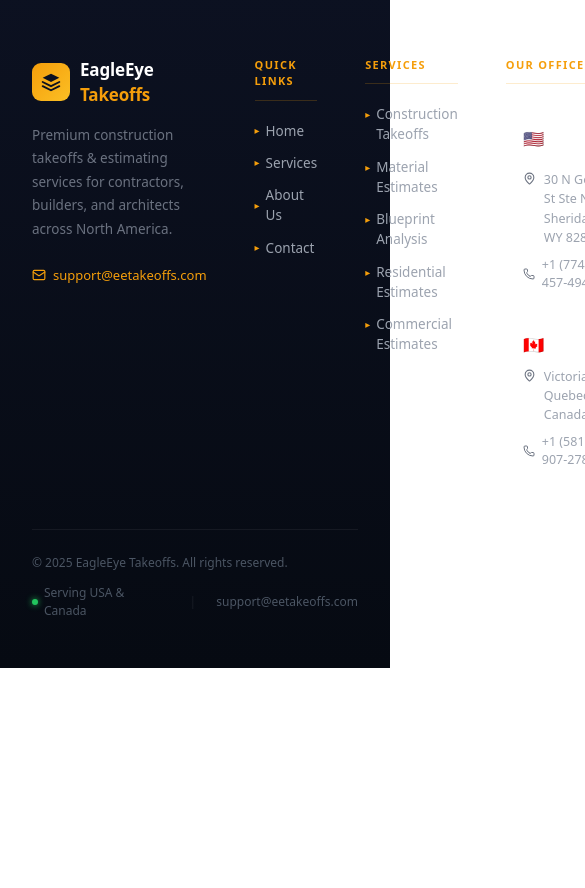
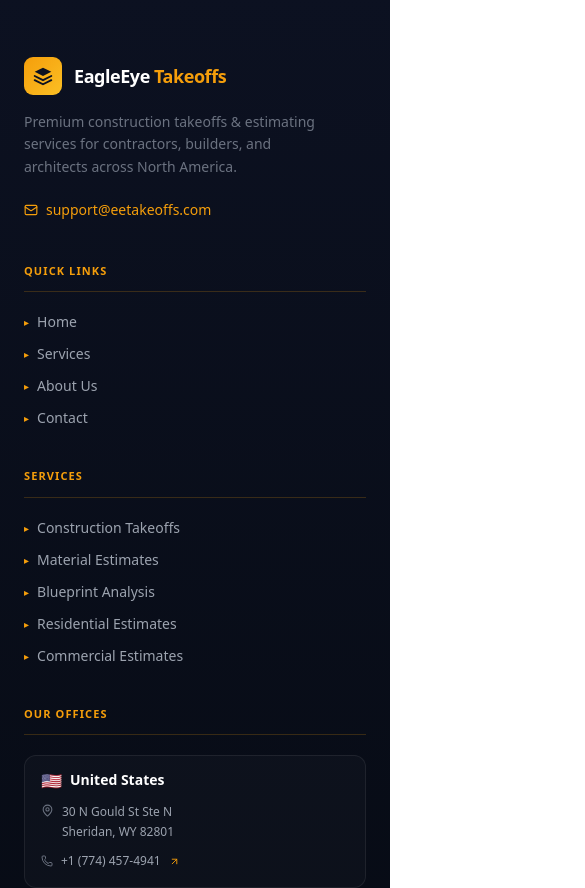
Before and after one commit to muhamadwaqas429/eagleeye-takeoffs, a React (Vite) app: page /contact in a window 390 px wide. Shown: the part 1620-2508 px from the top of the page, 585 px wide, since content can reach past the window. Before the commit the page ends 2288 px from the top, so only its background shows below. Built offline with nearby package versions, Linux system fonts and the light colour scheme.

Commit message:
feat:responsivness for mobile

```diff
--- a/src/components/Footer.jsx
+++ b/src/components/Footer.jsx
@@ -38,22 +38,15 @@
 
 function SectionHeading({ children }) {
   return (
-    <div style={{ marginBottom: "20px" }}>
     <h3
+      className="text-[11px] font-bold uppercase tracking-widest pb-3 mb-5"
       style={{
-          fontSize: "11px",
-          fontWeight: 700,
-          letterSpacing: "0.12em",
-          textTransform: "uppercase",
         color: "#f59e0b",
-          margin: 0,
-          paddingBottom: "10px",
         borderBottom: "1px solid rgba(245,158,11,0.2)",
       }}
     >
       {children}
     </h3>
-    </div>
   );
 }
 
@@ -75,127 +68,60 @@
         }}
       />
 
-      {/* Main content */}
+      <div className="max-w-7xl mx-auto px-6 pt-16 pb-10">
+
+        {/* Main grid — 1 col on mobile, 2 cols on sm, 4 cols on lg */}
+        <div className="grid grid-cols-1 sm:grid-cols-2 lg:grid-cols-4 gap-10 lg:gap-12 items-start">
+
+          {/* ── Col 1: Brand ── */}
+          <div className="sm:col-span-2 lg:col-span-1">
+            {/* Logo + name */}
+            <div className="flex items-center gap-3 mb-4">
               <div
-        style={{
-          maxWidth: "1280px",
-          margin: "0 auto",
-          padding: "64px 32px 48px",
-        }}
-      >
-        <div
-          style={{
-            display: "grid",
-            gridTemplateColumns: "2.2fr 1fr 1.2fr 2fr",
-            gap: "48px",
-            alignItems: "start",
-          }}
-        >
-          {/* ─── Column 1: Brand ─── */}
-          <div style={{ display: "flex", flexDirection: "column", gap: "0" }}>
-            {/* Logo mark + name */}
-            <div
-              style={{
-                display: "flex",
-                alignItems: "center",
-                gap: "10px",
-                marginBottom: "16px",
-              }}
-            >
-              <div
+                className="flex items-center justify-center shrink-0"
                 style={{
                   width: "38px",
                   height: "38px",
                   borderRadius: "9px",
                   background: "linear-gradient(135deg, #f59e0b 0%, #fbbf24 100%)",
-                  display: "flex",
-                  alignItems: "center",
-                  justifyContent: "center",
-                  flexShrink: 0,
                 }}
               >
                 <svg width="20" height="20" viewBox="0 0 24 24" fill="none">
                   <path d="M12 2L2 7l10 5 10-5-10-5z" fill="#0c1121" />
-                  <path
-                    d="M2 17l10 5 10-5"
-                    stroke="#0c1121"
-                    strokeWidth="2.2"
-                    strokeLinecap="round"
-                  />
-                  <path
-                    d="M2 12l10 5 10-5"
-                    stroke="#0c1121"
-                    strokeWidth="2.2"
-                    strokeLinecap="round"
-                  />
+                  <path d="M2 17l10 5 10-5" stroke="#0c1121" strokeWidth="2.2" strokeLinecap="round" />
+                  <path d="M2 12l10 5 10-5" stroke="#0c1121" strokeWidth="2.2" strokeLinecap="round" />
                 </svg>
               </div>
-              <div>
-                <span
-                  style={{
-                    fontSize: "17px",
-                    fontWeight: 800,
-                    color: "#ffffff",
-                    letterSpacing: "-0.01em",
-                  }}
-                >
-                  EagleEye{" "}
-                  <span style={{ color: "#f59e0b" }}>Takeoffs</span>
+              <span className="text-lg font-extrabold text-white tracking-tight">
+                EagleEye <span style={{ color: "#f59e0b" }}>Takeoffs</span>
               </span>
             </div>
-            </div>
 
-            <p
-              style={{
-                fontSize: "13.5px",
-                lineHeight: "1.75",
-                color: "#6b7280",
-                marginBottom: "24px",
-                maxWidth: "280px",
-              }}
-            >
+            <p className="text-sm leading-relaxed mb-5" style={{ color: "#6b7280", maxWidth: "300px" }}>
               Premium construction takeoffs &amp; estimating services for
               contractors, builders, and architects across North America.
             </p>
 
             <a
               href="mailto:support@eetakeoffs.com"
-              style={{
-                display: "inline-flex",
-                alignItems: "center",
-                gap: "7px",
-                fontSize: "13px",
-                color: "#f59e0b",
-                textDecoration: "none",
-                fontWeight: 500,
-              }}
-              onMouseEnter={(e) => (e.currentTarget.style.color = "#fbbf24")}
-              onMouseLeave={(e) => (e.currentTarget.style.color = "#f59e0b")}
+              className="inline-flex items-center gap-2 text-sm font-medium transition-colors"
+              style={{ color: "#f59e0b" }}
             >
               <Mail size={14} />
               support@eetakeoffs.com
             </a>
           </div>
 
-          {/* ─── Column 2: Quick Links ─── */}
+          {/* ── Col 2: Quick Links ── */}
           <div>
             <SectionHeading>Quick Links</SectionHeading>
-            <ul style={{ listStyle: "none", margin: 0, padding: 0, display: "flex", flexDirection: "column", gap: "12px" }}>
+            <ul className="flex flex-col gap-3">
               {quickLinks.map((link) => (
                 <li key={link.label}>
                   <Link
                     to={link.to}
-                    style={{
-                      fontSize: "13.5px",
-                      color: "#9ca3af",
-                      textDecoration: "none",
-                      display: "flex",
-                      alignItems: "center",
-                      gap: "6px",
-                      transition: "color 0.2s",
-                    }}
-                    onMouseEnter={(e) => (e.currentTarget.style.color = "#ffffff")}
-                    onMouseLeave={(e) => (e.currentTarget.style.color = "#9ca3af")}
+                    className="flex items-center gap-2 text-sm transition-colors hover:text-white"
+                    style={{ color: "#9ca3af" }}
                   >
                     <span style={{ color: "#f59e0b", fontSize: "10px" }}>▸</span>
                     {link.label}
@@ -205,29 +131,17 @@
             </ul>
           </div>
 
-          {/* ─── Column 3: Services ─── */}
+          {/* ── Col 3: Services ── */}
           <div>
             <SectionHeading>Services</SectionHeading>
-            <ul style={{ listStyle: "none", margin: 0, padding: 0, display: "flex", flexDirection: "column", gap: "12px" }}>
+            <ul className="flex flex-col gap-3">
               {servicesList.map((svc) => (
                 <li
                   key={svc}
-                  style={{
-                    fontSize: "13.5px",
-                    color: "#9ca3af",
-                    display: "flex",
-                    alignItems: "flex-start",
-                    gap: "6px",
-                  }}
+                  className="flex items-start gap-2 text-sm"
+                  style={{ color: "#9ca3af" }}
                 >
-                  <span
-                    style={{
-                      color: "#f59e0b",
-                      fontSize: "10px",
-                      marginTop: "3px",
-                      flexShrink: 0,
-                    }}
-                  >
+                  <span style={{ color: "#f59e0b", fontSize: "10px", marginTop: "3px", flexShrink: 0 }}>
                     ▸
                   </span>
                   {svc}
@@ -236,10 +150,10 @@
             </ul>
           </div>
 
-          {/* ─── Column 4: Offices ─── */}
-          <div>
+          {/* ── Col 4: Offices ── */}
+          <div className="sm:col-span-2 lg:col-span-1">
             <SectionHeading>Our Offices</SectionHeading>
-            <div style={{ display: "flex", flexDirection: "column", gap: "12px" }}>
+            <div className="flex flex-col gap-4">
               {offices.map((office) => (
                 <div
                   key={office.country}
@@ -250,65 +164,28 @@
                     padding: "14px 16px",
                   }}
                 >
-                  {/* Country header */}
-                  <div
-                    style={{
-                      display: "flex",
-                      alignItems: "center",
-                      gap: "8px",
-                      marginBottom: "12px",
-                    }}
-                  >
-                    <span style={{ fontSize: "17px", lineHeight: 1 }}>
-                      {office.flag}
-                    </span>
-                    <span
-                      style={{
-                        fontSize: "13px",
-                        fontWeight: 700,
-                        color: "#ffffff",
-                      }}
-                    >
-                      {office.country}
-                    </span>
+                  {/* Country */}
+                  <div className="flex items-center gap-2 mb-3">
+                    <span style={{ fontSize: "17px", lineHeight: 1 }}>{office.flag}</span>
+                    <span className="text-sm font-bold text-white">{office.country}</span>
                   </div>
 
-                  {/* Address row */}
-                  <div
-                    style={{
-                      display: "flex",
-                      alignItems: "flex-start",
-                      gap: "8px",
-                      marginBottom: "8px",
-                    }}
-                  >
-                    <MapPin
-                      size={13}
-                      style={{ color: "#6b7280", marginTop: "2px", flexShrink: 0 }}
-                    />
-                    <div style={{ fontSize: "12.5px", color: "#9ca3af", lineHeight: 1.55 }}>
+                  {/* Address */}
+                  <div className="flex items-start gap-2 mb-2">
+                    <MapPin size={13} className="shrink-0 mt-0.5" style={{ color: "#6b7280" }} />
+                    <div className="text-xs leading-relaxed" style={{ color: "#9ca3af" }}>
                       <div>{office.address}</div>
                       <div>{office.city}</div>
                     </div>
                   </div>
 
-                  {/* Phone row */}
+                  {/* Phone */}
                   <a
                     href={office.tel}
-                    style={{
-                      display: "inline-flex",
-                      alignItems: "center",
-                      gap: "7px",
-                      fontSize: "12.5px",
-                      color: "#9ca3af",
-                      textDecoration: "none",
-                      fontWeight: 500,
-                      transition: "color 0.2s",
-                    }}
-                    onMouseEnter={(e) => (e.currentTarget.style.color = "#ffffff")}
-                    onMouseLeave={(e) => (e.currentTarget.style.color = "#9ca3af")}
+                    className="inline-flex items-center gap-2 text-xs font-medium transition-colors hover:text-white"
+                    style={{ color: "#9ca3af" }}
                   >
-                    <Phone size={12} style={{ color: "#6b7280", flexShrink: 0 }} />
+                    <Phone size={12} className="shrink-0" style={{ color: "#6b7280" }} />
                     {office.phone}
                     <ArrowUpRight size={11} style={{ color: "#f59e0b" }} />
                   </a>
@@ -320,37 +197,16 @@
 
         {/* Divider */}
         <div
-          style={{
-            height: "1px",
-            background: "rgba(255,255,255,0.06)",
-            margin: "44px 0 24px",
-          }}
+          className="my-10"
+          style={{ height: "1px", background: "rgba(255,255,255,0.06)" }}
         />
 
         {/* Bottom bar */}
-        <div
-          style={{
-            display: "flex",
-            alignItems: "center",
-            justifyContent: "space-between",
-            flexWrap: "wrap",
-            gap: "12px",
-          }}
-        >
-          <span style={{ fontSize: "12px", color: "#4b5563" }}>
-            © {new Date().getFullYear()} EagleEye Takeoffs. All rights reserved.
-          </span>
+        <div className="flex flex-col sm:flex-row items-center justify-between gap-4 text-xs" style={{ color: "#4b5563" }}>
+          <span>© {new Date().getFullYear()} EagleEye Takeoffs. All rights reserved.</span>
 
-          <div
-            style={{
-              display: "flex",
-              alignItems: "center",
-              gap: "20px",
-              fontSize: "12px",
-              color: "#4b5563",
-            }}
-          >
-            <span style={{ display: "flex", alignItems: "center", gap: "6px" }}>
+          <div className="flex flex-wrap items-center justify-center gap-4">
+            <span className="flex items-center gap-2">
               <span
                 style={{
                   display: "inline-block",
@@ -363,12 +219,11 @@
               />
               Serving USA &amp; Canada
             </span>
-            <span style={{ color: "rgba(255,255,255,0.08)" }}>|</span>
+            <span style={{ color: "rgba(255,255,255,0.1)" }}>|</span>
             <a
               href="mailto:support@eetakeoffs.com"
-              style={{ color: "#4b5563", textDecoration: "none", transition: "color 0.2s" }}
-              onMouseEnter={(e) => (e.currentTarget.style.color = "#9ca3af")}
-              onMouseLeave={(e) => (e.currentTarget.style.color = "#4b5563")}
+              className="transition-colors hover:text-gray-400"
+              style={{ color: "#4b5563" }}
             >
               support@eetakeoffs.com
             </a>
```
Lines whose indentation alone changed are shown as unchanged.
